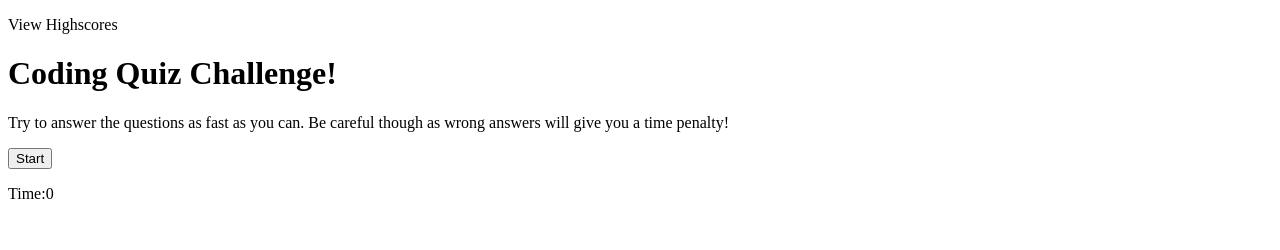
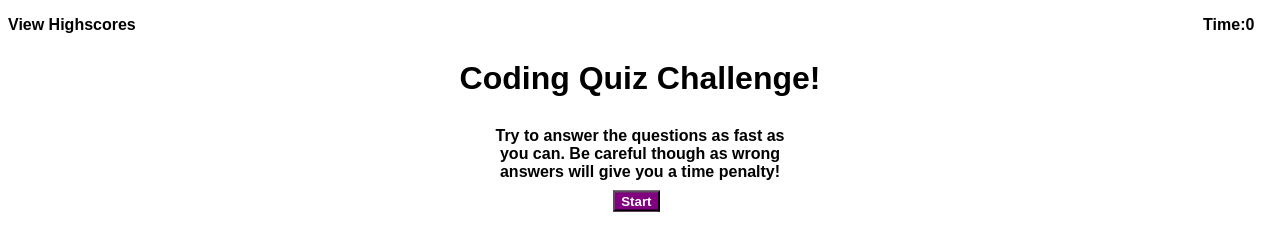
Before and after one commit to Esper06/Code-Quiz, a plain HTML site: page index.html in a window 1280 px wide. Drawn offline with Linux system fonts and the light colour scheme.

Commit message:
Filled out the basic css needed

```diff
--- /dev/null
+++ b/Assets/css/style.css
@@ -0,0 +1,32 @@
+* {
+    font-family: Arial, Helvetica, sans-serif;
+    font-weight: bolder;
+}
+
+button {
+    background-color: purple;
+    color: white;
+}
+
+.center {
+    text-align: center;
+    margin: auto;
+    width: 50%;
+    padding: 10px;
+    position: relative;
+}
+
+#startButton {
+    margin: 0;
+    position: absolute;
+    top: 100%;
+    -ms-transform: translateY(-50%);
+    transform: translateY(-50%);
+    right: 47%;
+}
+
+#timer {
+    right: 2%;
+    position: absolute;
+    top: 0%;
+}
--- a/index.html
+++ b/index.html
@@ -4,7 +4,8 @@
     <meta charset="UTF-8">
     <meta http-equiv="X-UA-Compatible" content="IE=edge">
     <meta name="viewport" content="width=device-width, initial-scale=1.0">
-    <title>Document</title>
+    <title>Coding Quiz</title>
+    <link rel="stylesheet" href="./Assets/css/style.css"/>
 </head>
 <body>
     <nav>
@@ -12,16 +13,19 @@
     </nav>
 
     <header>
-        <h1>Coding Quiz Challenge!</h1>
+        <h1 class="center">Coding Quiz Challenge!</h1>
     </header>
 
-    <section>
-        <p>Try to answer the questions as fast as you can. Be careful though as wrong answers will give you a time penalty!</p>
-        <button type="button">Start</button>
+    <section class="center">
+        <p class="center">Try to answer the questions as fast as you can. Be careful though as wrong answers will give you a time penalty!</p>
+        <button type="button" id="startButton">Start</button>
     </section>
 
+
+
+
     <section>
-        <p>Time:<span>0</span></p>
+        <p id="timer">Time:<span>0</span></p>
     </section>
 
 </body>
```
